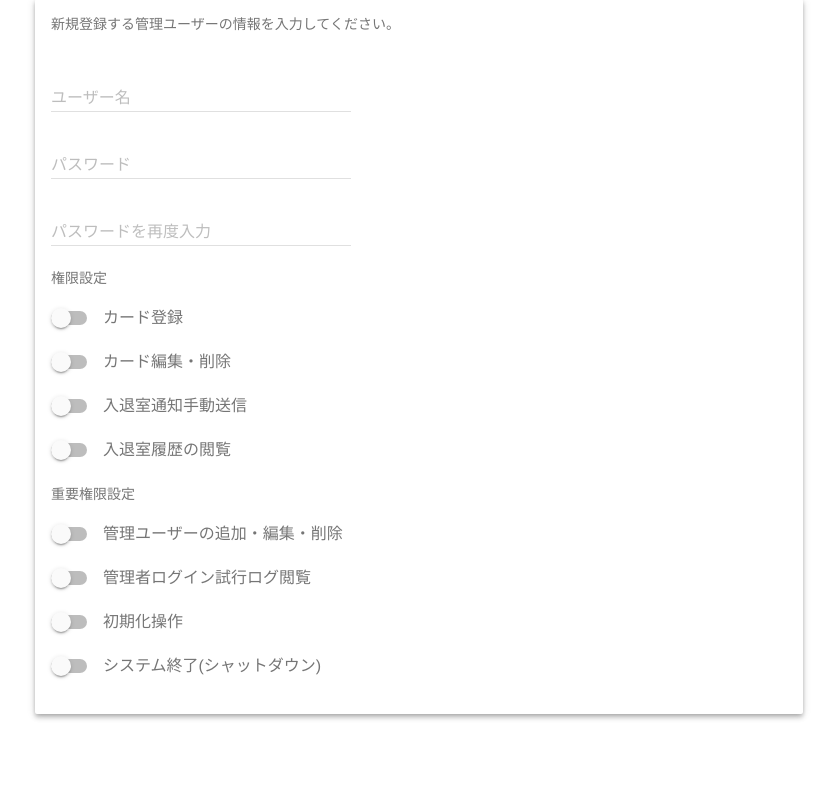
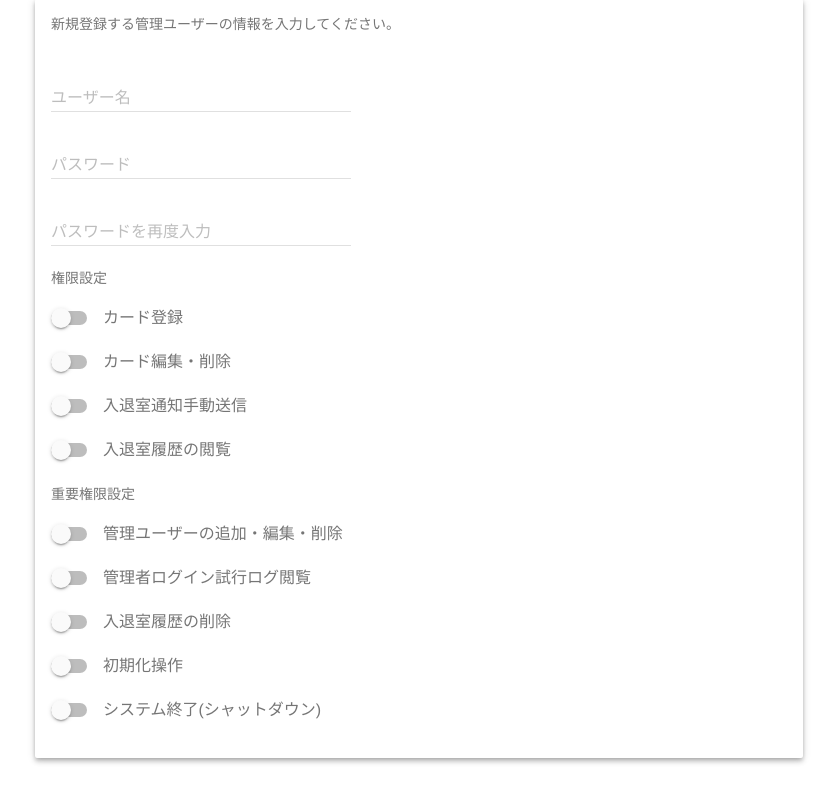
Before and after one commit to job3-14/EEmgmt, a PHP site: page /adminuser/adduser.php in a window 1280 px wide. Shown: the part 95-883 px from the top of the page, without its empty margins (221-1058 px from the left). Run offline with PHP 8.4, Linux system fonts and the light colour scheme; the visitor is signed in with stand-in values (Sample User, id 1).

Commit message:
ボタン追加

```diff
--- a/Docker/x64/apache2/www/adminuser/adduser.php
+++ b/Docker/x64/apache2/www/adminuser/adduser.php
@@ -108,6 +108,13 @@ header('Location: /login.php');
 </div>
 
 <div class="c-switch">
+<label class="mdl-switch mdl-js-switch mdl-js-ripple-effect" for="switch-8">
+  <input type="checkbox" id="switch-8" class="mdl-switch__input">
+  <span class="mdl-switch__label">入退室履歴の削除</span>
+</label>
+</div>
+
+<div class="c-switch">
 <label class="mdl-switch mdl-js-switch mdl-js-ripple-effect" for="switch-7">
   <input type="checkbox" id="switch-7" class="mdl-switch__input">
   <span class="mdl-switch__label">初期化操作</span>
```
